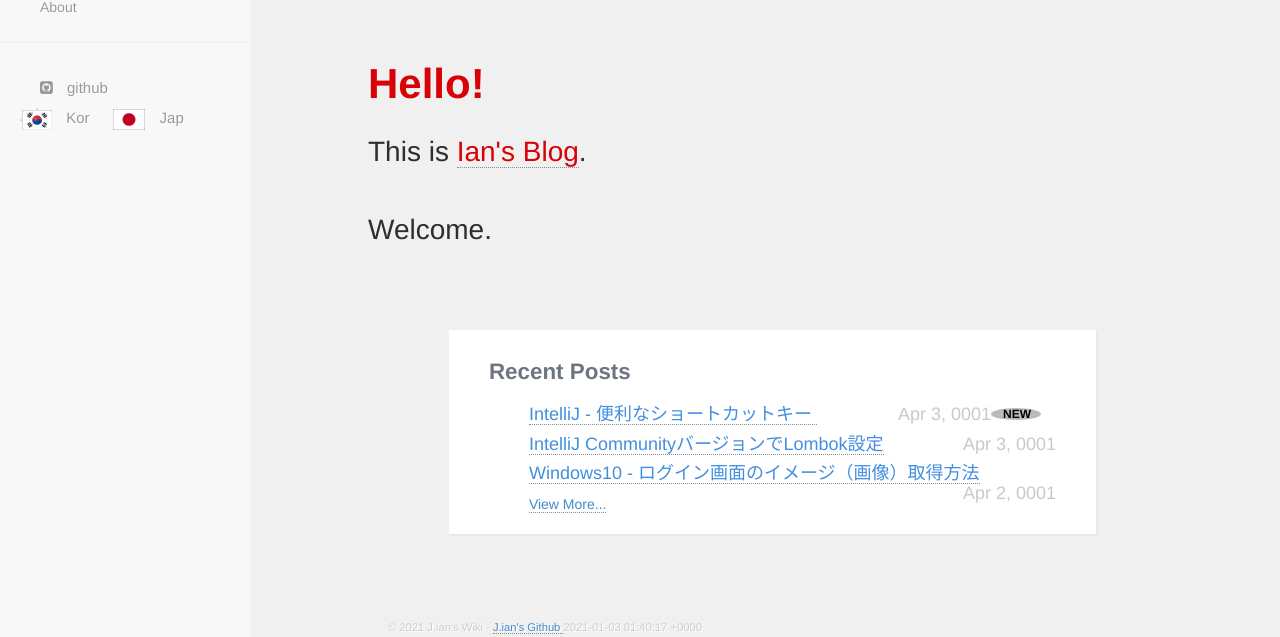
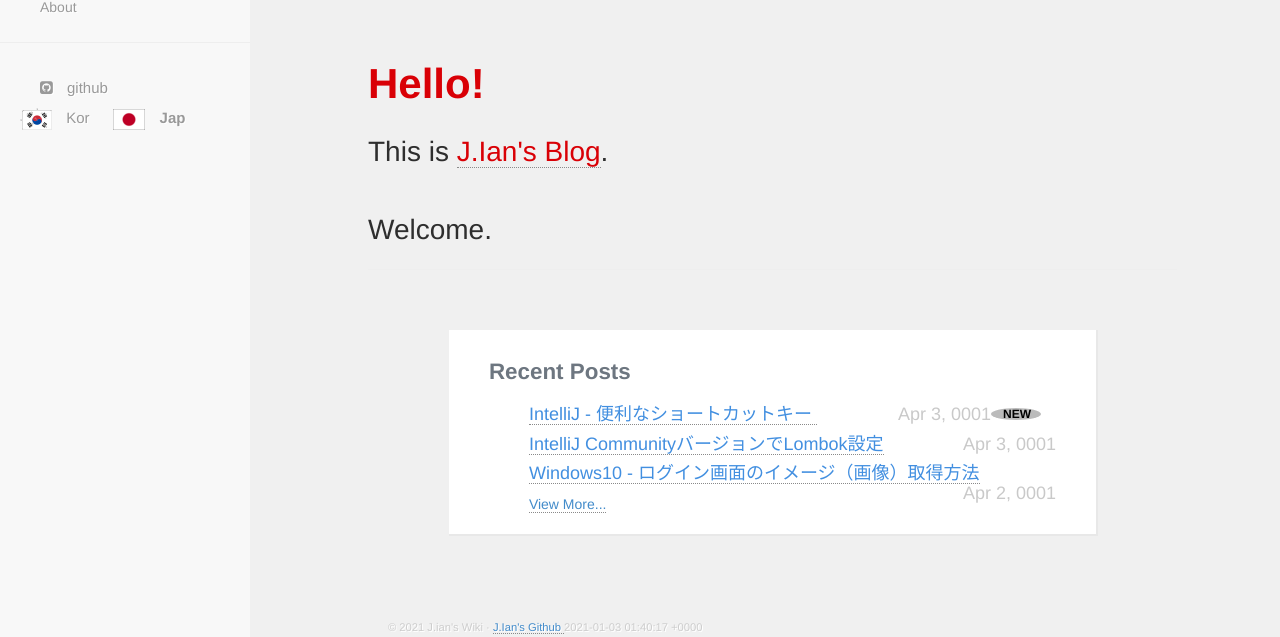
Before and after one commit to jay2u8809/jp, a Jekyll site: the page built from index.html, in a window 1280 px wide and 900 px high, scrolled down 472 px. Shown: the part 260-897 px from the top of the window. Built offline with Jekyll 4.4.1, drawn with Linux system fonts in a browser that asks for light colours; nearby versions of some CDN libraries; part of the change alters nothing that is shown.

```diff
--- a/_config.yml
+++ b/_config.yml
@@ -1,8 +1,6 @@
 name: J.ian's Wiki
-author: Jay Ian
+author: J.Ian
 baseurl:
-kourl: https://jay2u8809.github.io/
-jpurl: https://jay2u8809.github.io/jp/
 description: Developer in Tokyo
 github: http://www.github.com/jay2u8809
 instagram: https://www.instagram.com/branjay809/
--- a/_includes/footer.html
+++ b/_includes/footer.html
@@ -2,7 +2,7 @@
   <footer>
     <p class="text-muted credit">
       &copy; {{ site.time | date: '%Y' }} {{ site.name }} &middot;
-      <a href="https://github.com/branjay809"> J.ian's Github </a>
+      <a href="{{ site.github }}" target="_blank"> {{ site.author }}'s Github </a>
       {{ site.time }}
     </p>
   </footer>
--- a/_includes/greeting.html
+++ b/_includes/greeting.html
@@ -1,9 +1,8 @@
 </div>
 <div class="container">
   <div id="welcome-greeting">
-      <!-- 블로그 첫 화면-->
     <h1>Hello!</h1>
-      <h2>This is <a href="https://github.com/jay2u8809">Ian's Blog</a>.
+    <h2>This is <a href="{{ site.github }}" target="_blank">{{ site.author }}'s Blog</a>.
       <br><br> Welcome.</h2>
     <hr />
   </div>
--- a/_includes/navigation.html
+++ b/_includes/navigation.html
@@ -71,7 +71,7 @@
       <li> <a href="{{ site.linkedin }}"><i class="fa fa-linkedin-square"></i> linkedin</a> </li>
       <li> <a href="{{ site.facebook }}"><i class="fa fa-facebook-square"></i> facebook</a></li>
       -->
-      <li> <a href="{{ site.github }}"><i class="fa fa-github-square"></i> github</a> </li>
+      <li> <a href="{{ site.github }}" target="_blank"><i class="fa fa-github-square"></i> github</a> </li>
 
       {% capture kourl %}{{ site.baseurl_root }}{% endcapture %}
       {% capture jpurl %}{{ site.baseurl_root }}/jp/{% endcapture %}
--- a/_includes/scripts.html
+++ b/_includes/scripts.html
@@ -6,4 +6,4 @@
 <!-- custom javascript -->
 <script src="{{ site.baseurl }}/resources/js/custom/settingMetaInfo.js"></script>
 <script src="{{ site.baseurl }}/resources/js/custom/displayCategory.js"></script>
-<script src="{{ site.baseurl }}/resources/js/custom/changeUrl.js"></script>
+<script src="{{ site.baseurl }}/resources/js/custom/changeContents.js"></script>
--- a/_layouts/default.html
+++ b/_layouts/default.html
@@ -6,7 +6,7 @@
     {% include header.html %}
   </head>
   <body>
-    <div class="nav-toggle"><i class="fa fa-bars fa-2x"></i> J.ian </div>
+    <div class="nav-toggle"><i class="fa fa-bars fa-2x"></i> {{ site.author }} </div>
     <div id = "wrapper">
       {%include navigation.html %}
       <div class="container">
--- a/resources/js/custom/changeUrl.js
+++ b/resources/js/custom/changeContents.js
@@ -30,6 +30,13 @@ $(function() {
 
         koUrl.setAttribute('href', currentUrlOrigin);
         jpUrl.setAttribute('href', currentUrlOrigin + jpLangPath);
+
+        koUrl.innerHTML = hasJp
+                        ? koUrl.innerHTML
+                        : koUrl.firstChild.outerHTML + '<b>' + koUrl.text + '</b>';
+        jpUrl.innerHTML = hasJp
+                        ? jpUrl.firstChild.outerHTML + '<b>' + jpUrl.text + '</b>'
+                        : jpUrl.innerHTML;
     }
 
 
```
Also changed, not shown: resources/images/blog_logo/logo.PNG (deleted). Lines whose indentation alone changed are shown as unchanged.
